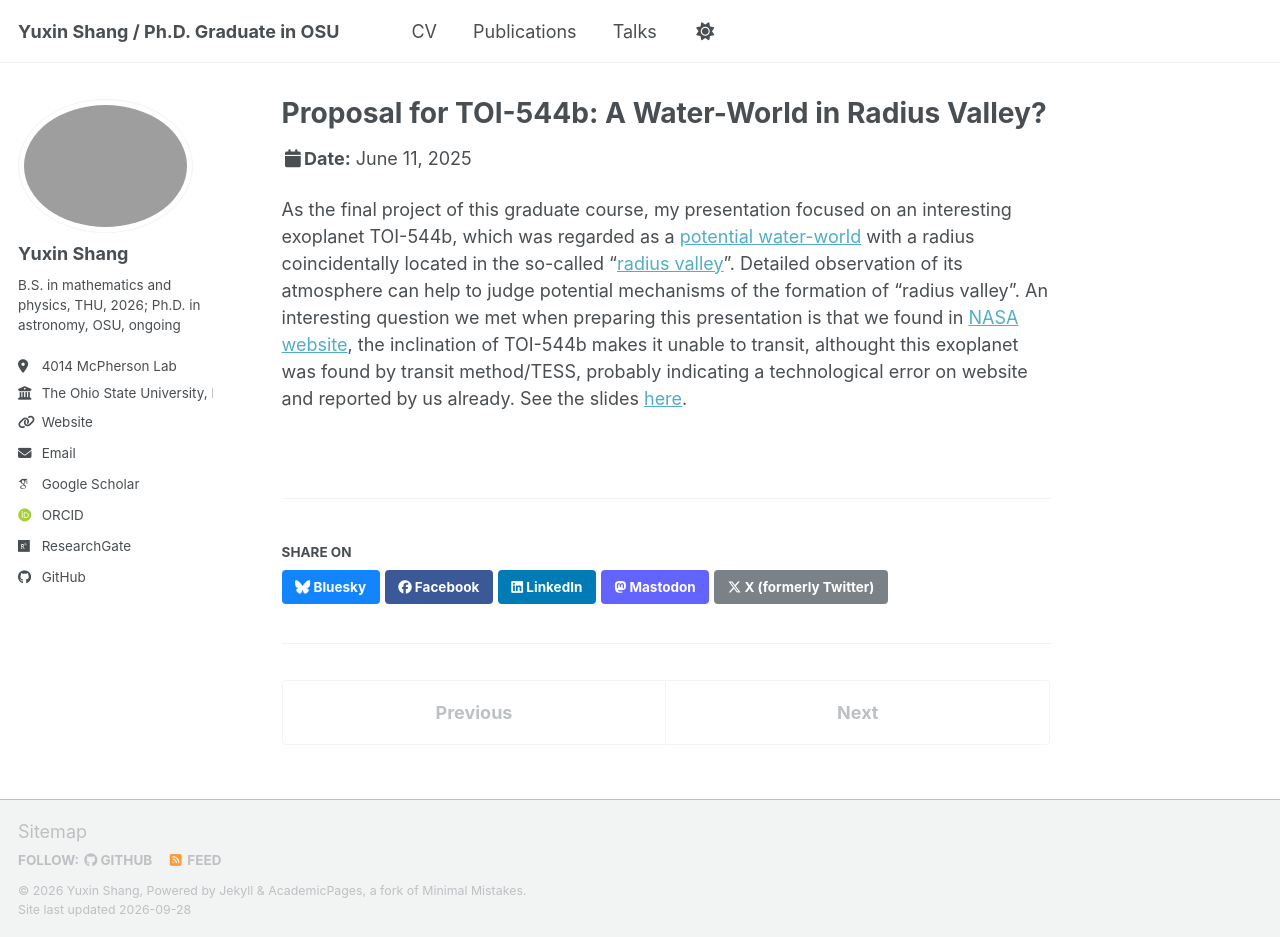
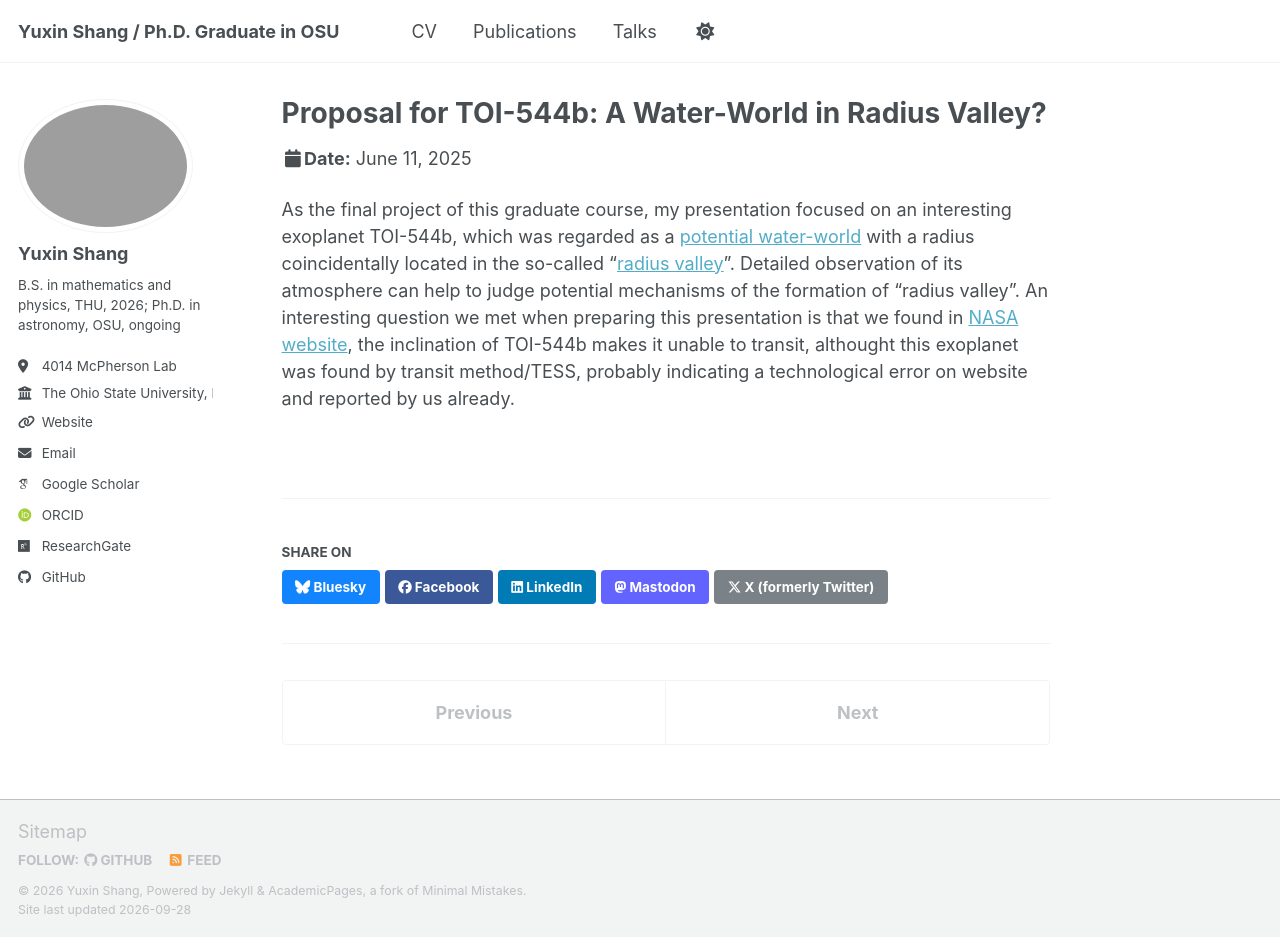
Before and after one commit to YuxinShang-thu/YuxinShang-thu.github.io, a Jekyll site: the page built from _talks/2025-06-11-talk-2.md, in a window 1280 px wide and 937 px high. Built offline with Jekyll 4.4.1, drawn with Linux system fonts in a browser that asks for light colours; some web fonts are replaced; a script bundle is joined from its source files by our own code; library files that are not in the unit come from our copies.

Commit message:
Fix formatting and content in talk presentation markdown

```diff
--- a/_talks/2025-06-11-talk-2.md
+++ b/_talks/2025-06-11-talk-2.md
@@ -7,4 +7,4 @@ permalink: /talks/2014-03-01-talk-3
 date: 2025-6-11
 location: "Tsinghua University, Beijing, China"
 ---
-As the final project of this graduate course, my presentation focused on an interesting exoplanet TOI-544b, which was regarded as a [potential water-world](https://arxiv.org/abs/2310.14908) with a radius coincidentally located in the so-called "[radius valley](https://en.wikipedia.org/wiki/Small_planet_radius_gap)". Detailed observation of its atmosphere can help to judge potential mechanisms of the formation of "radius valley". An interesting question we met when preparing this presentation is that we found in [NASA website](https://science.nasa.gov/exoplanet-catalog/toi-544-b/), the inclination of TOI-544b makes it unable to transit, althought this exoplanet was found by transit method/TESS, probably indicating a technological error on website and reported by us already. See the slides [here](https://cloud.tsinghua.edu.cn/f/98b2f491ea9441fcb8fd/).
+As the final project of this graduate course, my presentation focused on an interesting exoplanet TOI-544b, which was regarded as a [potential water-world](https://arxiv.org/abs/2310.14908) with a radius coincidentally located in the so-called "[radius valley](https://en.wikipedia.org/wiki/Small_planet_radius_gap)". Detailed observation of its atmosphere can help to judge potential mechanisms of the formation of "radius valley". An interesting question we met when preparing this presentation is that we found in [NASA website](https://science.nasa.gov/exoplanet-catalog/toi-544-b/), the inclination of TOI-544b makes it unable to transit, althought this exoplanet was found by transit method/TESS, probably indicating a technological error on website and reported by us already.
```
